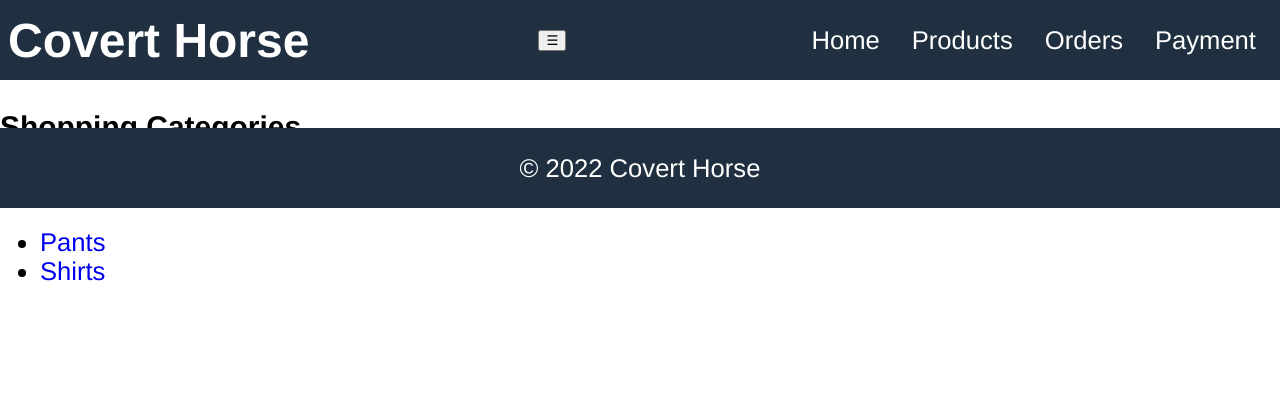
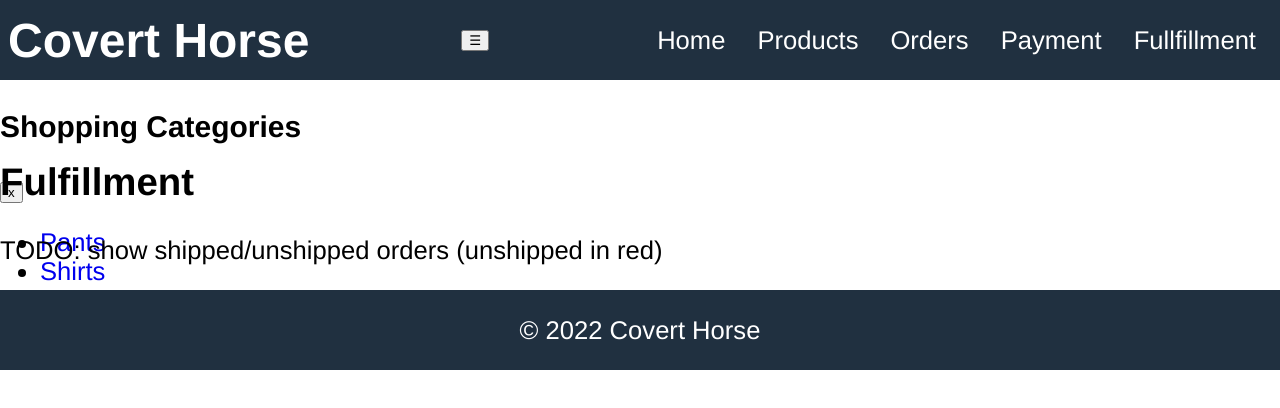
Before and after one commit to Covert-Horse/covert-horse-web, a React (Create React App) app in the folder frontend/: page /fulfillment in a window 1280 px wide. Shown: the top 408 px of the page. Built offline with nearby package versions, Linux system fonts and the light colour scheme.

Commit message:
Add Fulfillment page

```diff
--- a/frontend/src/App.tsx
+++ b/frontend/src/App.tsx
@@ -6,6 +6,8 @@ import Products from "./Products/Products";
 import Orders from './Orders/Orders';
 import OrderDetail from './Orders/OrderDetail';
 import PaymentScreen from './Payment/Payment';
+import Fulfillment from "./Fulfillment/Fulfillment";
+
 function App() {
   const openMenu = () => {
     document.querySelector(".sidebar")?.classList.add("open");
@@ -28,6 +30,7 @@ function App() {
           <Link to="/products">Products</Link>
           <Link to="/orders">Orders</Link>
           <Link to="/payment">Payment</Link>
+          <Link to="/fullfillment">Fullfillment</Link>
         </div>
       </header>
       <aside className="sidebar">
@@ -45,6 +48,7 @@ function App() {
           <Route path="/orders" element={<Orders />} />
           <Route path="/orders/:id" element={<OrderDetail />} />
           <Route path="/payment" element={<PaymentScreen />} />
+          <Route path="/fulfillment" element={<Fulfillment />} />
         </Routes>
       </main>
       <footer className="footer">
--- /dev/null
+++ b/frontend/src/Fulfillment/Fulfillment.tsx
@@ -0,0 +1,10 @@
+function Fulfillment() {
+  return (
+    <div className="content">
+      <h2>Fulfillment</h2>
+      <p>TODO: show shipped/unshipped orders (unshipped in red)</p>
+    </div>
+  );
+}
+
+export default Fulfillment;
```
